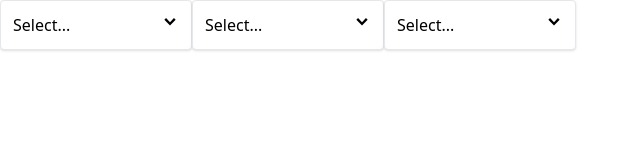
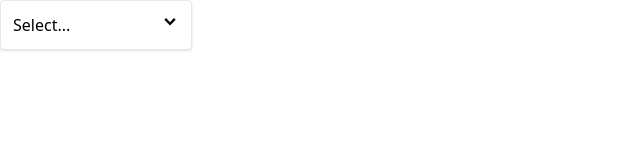
Before and after one commit to CocoTapi/modern_react_2023, a React (Create React App) app in the folder section_12/: page / in a window 1280 px wide. Shown: the top 160 px of the page, without its empty margins (0-640 px from the left). Built offline with nearby package versions, Linux system fonts and the light colour scheme.

Commit message:
added useEffect

```diff
--- a/section_12/src/App.js
+++ b/section_12/src/App.js
@@ -17,8 +17,7 @@ function App() {
   return (
     <div className='flex'>
       <Dropdown  options={options} value={selection} onChange={handleSelect}/>
-      <Dropdown  options={options} value={selection} onChange={handleSelect}/>
-      <Dropdown  options={options} value={selection} onChange={handleSelect}/>
+
     </div>
   )
 }
--- a/section_12/src/components/Dropdown.js
+++ b/section_12/src/components/Dropdown.js
@@ -1,9 +1,22 @@
-import { useState } from 'react';
+import { useState, useEffect, useRef } from 'react';
 import { GoChevronDown } from 'react-icons/go';
 import Panel from './Panel';
 
 function Dropdown({ options, value, onChange }) {
   const [isOpen, setIsOpen] = useState(false);
+  const divEl = useRef();
+
+  useEffect(() => {
+    const handler = (event) => {
+      console.log(event.target);
+    };
+
+    document.addEventListener('click', handler, true);
+
+    return () => {
+      document.removeEventListener('click', handler);
+    }
+  }, [])
 
   const handleClick = () => {
     setIsOpen(!isOpen);
```
